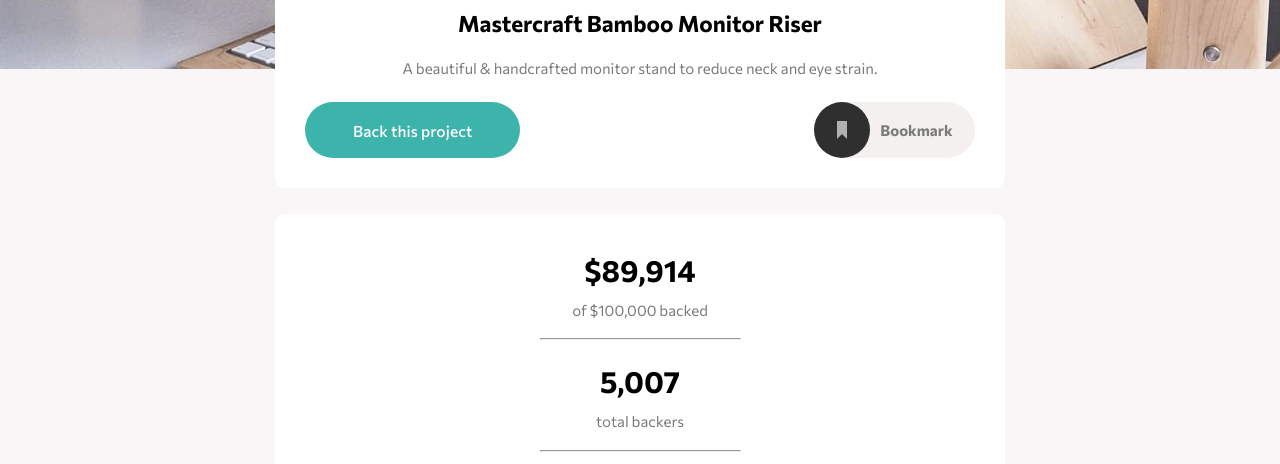
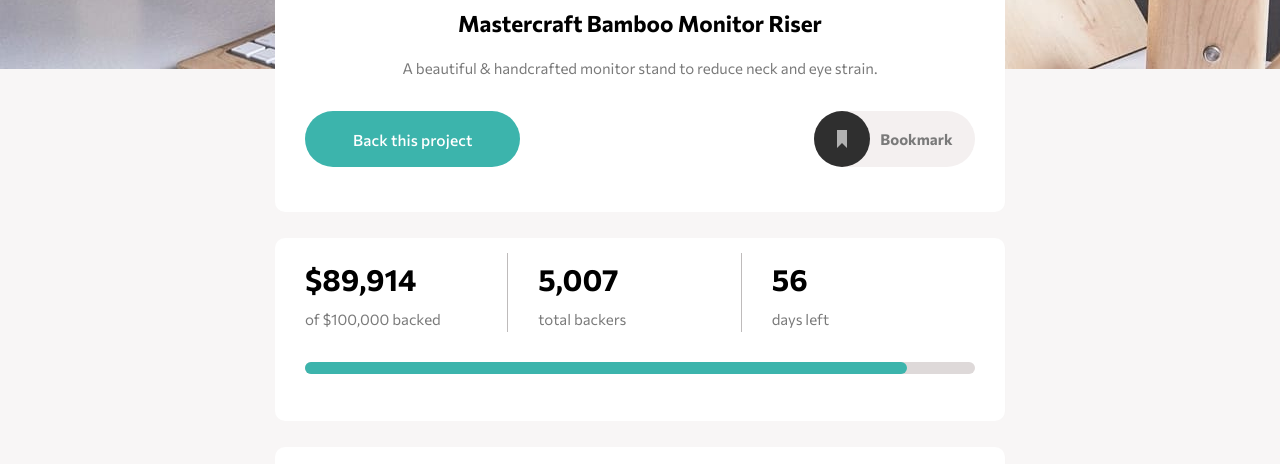
Before and after one commit to MauritzLM/crowdfunding-product-page, a plain HTML site: page index.html in a window 1280 px wide. Shown: the part 331-795 px from the top of the page. Drawn offline with Linux system fonts and the light colour scheme.

Commit message:
updated layout for progress section

```diff
--- a/index.html
+++ b/index.html
@@ -50,17 +50,17 @@
     </section>
 
     <section class="progress">
-      <div>
+      <div class="backed">
         <p class="current-amount">$89,914</p>
         <p class="target-amount">of $100,000 backed</p>
       </div>
       <hr>
-      <div>
+      <div class="backers">
         <p class="total-backers">5,007</p>
         <p>total backers</p>
       </div>
       <hr>
-      <div>
+      <div class="days">
         <p>56</p>
         <p>days left</p>
       </div>
--- a/style.css
+++ b/style.css
@@ -17,6 +17,7 @@ body {
     display: flex;
     flex-direction: column;
     align-items: center;
+    padding-bottom: 2em;
 
 }
 
@@ -217,7 +218,6 @@ main {
 }
 
 .bookmark {
-
     cursor: pointer;
     text-align: right;
     /* float: right; */
@@ -246,11 +246,6 @@ hr {
     width: 30%;
     color: hsla(0, 0%, 99%, 0.651);
 }
-
-/* .progress div:first-child,
-.progress div:nth-child(2) {
-    border-bottom: 1px solid hsl(0, 0%, 48%);
-} */
 
 .progress div p:first-child {
     font-weight: 700;
@@ -284,14 +279,6 @@ hr {
     padding: 1.2em 1.8em;
     margin-top: 1.8em;
 }
-
-/* #about section:first-child {
-    margin-top: 2.5em;
-} */
-
-/* section[class="disabled"] {
-
-} */
 
 .amount-left {
     margin-bottom: 1.6em;
@@ -354,7 +341,6 @@ button[disabled]:hover {
     border-radius: 10px;
     width: 335px;
     height: max-content;
-
 }
 
 /* pledge select */
@@ -514,23 +500,10 @@ button[type="submit"] {
         height: 400px;
     }
 
-    /* .logo {
-        display: inline-block;
-        height: 20px;
-        width: 40px;
-        object-fit: contain;
-} */
-
     .nav-modal {
         position: static;
-        /* right: 0;
-        top: 0;
-        left: 0;
-        bottom: 0; */
         width: auto;
         height: auto;
-        /* background-color: hsla(0, 0%, 0%, 0.473); */
-        /* z-index: 1; */
         display: block;
     }
 
@@ -583,7 +556,8 @@ button[type="submit"] {
     .button-bookmark-container {
         display: flex;
         justify-content: space-between;
-        margin-top: 1.4em;
+        margin-top: 2em;
+        margin-bottom: 1em;
         height: 56px;
     }
 
@@ -616,5 +590,57 @@ button[type="submit"] {
         text-transform: capitalize;
     }
 
+    .progress {
+        display: grid;
+        grid-template-areas:
+            "backed backers days"
+            "bar bar bar";
+        grid-template-columns: 1fr 1fr 1fr;
+        grid-template-rows: 3fr .1fr;
+        gap: 2em;
+        padding-bottom: 0;
+
+    }
+
+    .progress div {
+        margin: 0;
+        text-align: left;
+    }
+
+    .progress div p:first-child {
+        margin-top: 0;
+    }
+
+    .progress div P:last-child {
+        margin-bottom: 0;
+    }
+
+    .backed {
+        grid-area: backed;
+        border-right: 1px solid hsl(0, 2%, 74%);
+    }
+
+    .backers {
+        grid-area: backers;
+        border-right: 1px solid hsl(0, 2%, 74%);
+    }
+
+    .days {
+        grid-area: days;
+    }
+
+    .progress-bar {
+        grid-area: bar;
+        margin-top: 0;
+    }
+
+    hr {
+        visibility: collapse;
+    }
+
+    /* selection modal */
+    .selection-modal {
+        width: 730px;
+    }
 
 }
```
